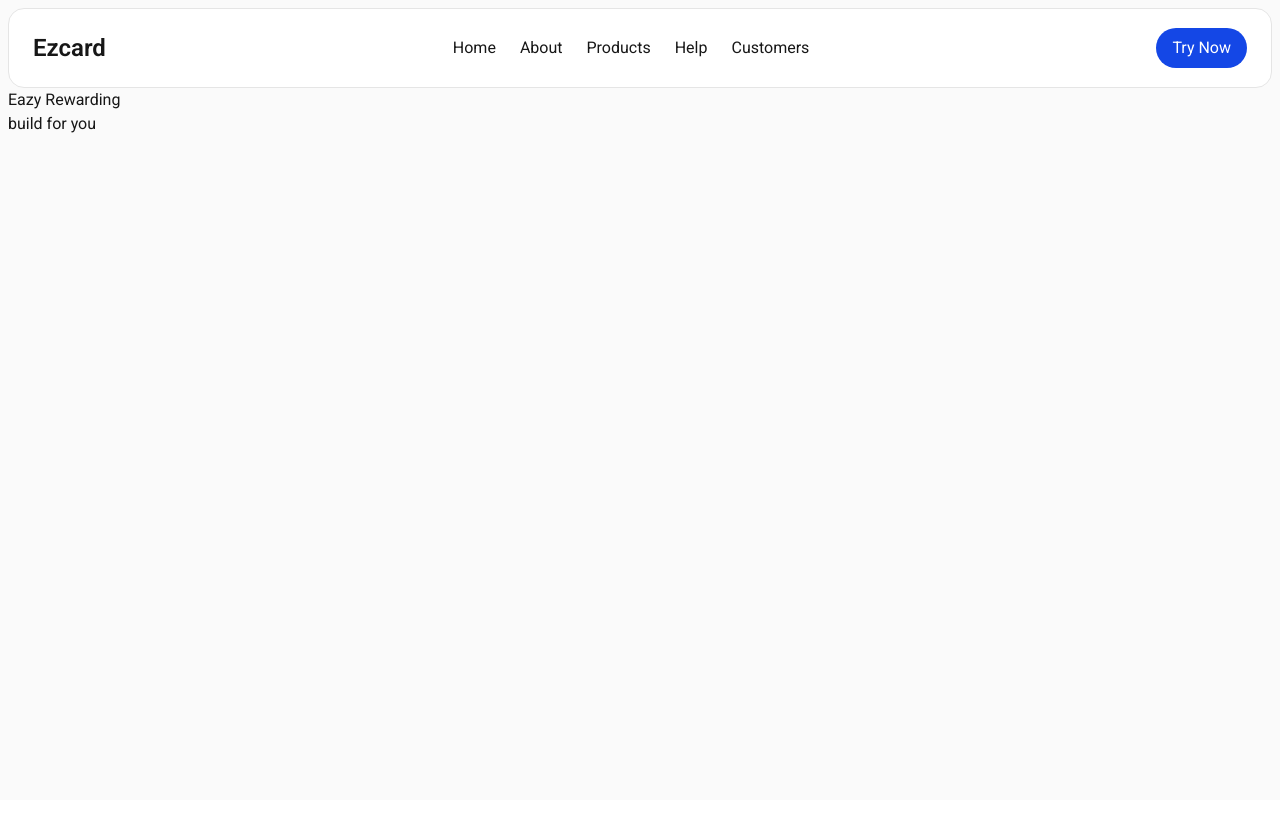
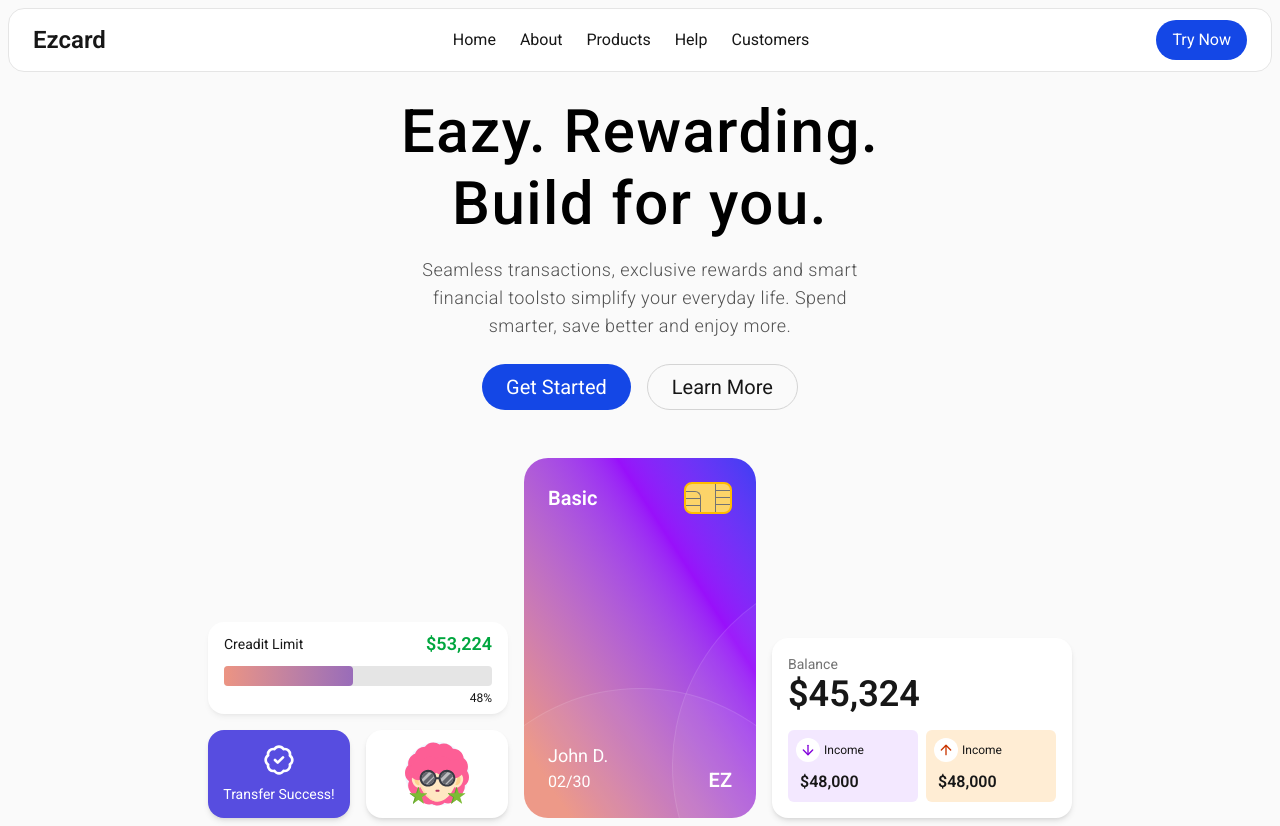
Before and after one commit to prasad-nikam/Heros, a React (Vite) app: page /ezcard in a window 1280 px wide. Before the commit the page ends 800 px from the top, so only its background shows below. Built offline with nearby package versions, Linux system fonts and the light colour scheme.

Commit message:
Ezcard:basic hero section done

```diff
--- a/src/pages/Ezcard/Ezcard.tsx
+++ b/src/pages/Ezcard/Ezcard.tsx
@@ -1,13 +1,36 @@
+import { cn } from "@/lib/utils";
 import Hero from "./Hero";
 import Navbar from "./Navbar";
 
 const Ezcard = () => {
   return (
-    <div className="flex h-screen w-full bg-neutral-50 p-2 text-neutral-900">
+    <div className="relative flex min-h-screen w-full bg-neutral-50 p-2 text-neutral-900">
       <div className="mx-auto h-full w-7xl">
         <Navbar />
         <Hero />
       </div>
+      {/* <div className="absolute inset-0 top-105 flex justify-center mask-t-from-88% mask-t-to-95%">
+        <div
+          className={cn(
+            "size-450 rounded-full border border-neutral-300",
+            "flex items-center justify-center"
+          )}
+        >
+          <div
+            className={cn(
+              "size-400 rounded-full border border-neutral-300",
+              "flex items-center justify-center"
+            )}
+          >
+            <div
+              className={cn(
+                "size-350 rounded-full border border-neutral-300",
+                "flex items-center justify-center"
+              )}
+            ></div>
+          </div>
+        </div>
+      </div> */}
     </div>
   );
 };
--- a/src/pages/Ezcard/Hero.tsx
+++ b/src/pages/Ezcard/Hero.tsx
@@ -1,12 +1,132 @@
+import { cn } from "@/lib/utils";
+import { ArrowDown, ArrowUp, BadgeCheck } from "lucide-react";
+import girlSvg from "./girl-svgrepo-com.svg";
 const Hero = () => {
   return (
-    <div>
-      <div>
-        Eazy <span>Rewarding</span>
+    <div className="flex flex-col items-center justify-start">
+      <div className="flex flex-col items-center justify-center pt-6 text-4xl font-medium tracking-wide text-black md:text-6xl md:leading-18">
+        <div>
+          Eazy. <span>Rewarding.</span>
+        </div>
+        <div>Build for you.</div>
       </div>
-      <div>build for you</div>
+      <div className="h-fit pt-4 text-center font-light tracking-wide text-neutral-600 md:w-120 md:text-lg">
+        Seamless transactions, exclusive rewards and smart financial toolsto
+        simplify your everyday life. Spend smarter, save better and enjoy more.
+      </div>
+      <div className="flex justify-center gap-4 p-6 md:text-xl">
+        <button className="cursor-pointer rounded-full bg-blue-700 px-6 py-2 text-white hover:bg-blue-600">
+          Get Started
+        </button>
+        <button className="cursor-pointer rounded-full border border-neutral-300 px-6 py-2 hover:bg-neutral-200">
+          Learn More
+        </button>
+      </div>
+      <div className="z-9 flex flex-col items-center justify-center gap-4 pt-6 lg:flex-row lg:items-end">
+        <div className="order-2 flex w-75 flex-col justify-between gap-4 lg:order-1">
+          <div className="w-full rounded-2xl bg-white p-4 py-2 shadow-md/5">
+            <div className="flex items-center justify-between pb-2">
+              <div className="text-sm">Creadit Limit</div>
+              <div className="text-lg font-semibold text-green-600">
+                $53,224
+              </div>
+            </div>
+            <div className="flex flex-col items-end gap-1">
+              <div className="h-5 w-full rounded-sm bg-neutral-200">
+                <div className="to h-full w-[48%] rounded-sm bg-linear-to-r from-[#EC9482] to-[#996CB9]"></div>
+              </div>
+              <div className="text-xs">48%</div>
+            </div>
+          </div>
+          <div className="flex h-22 w-full gap-4">
+            <div className="flex h-full w-1/2 flex-col items-center justify-center gap-2 rounded-2xl bg-[#574DE0] text-white shadow-md/10">
+              <div>
+                <BadgeCheck className="size-8" />
+              </div>
+              <div className="text-sm">Transfer Success!</div>
+            </div>
+            <div className="flex h-full w-1/2 items-center justify-center rounded-2xl bg-white shadow-md/10">
+              <div className="size-16 rounded-full bg-blue-50">
+                <img src={girlSvg} alt="A girl illustration" />
+              </div>
+            </div>
+          </div>
+        </div>
+        <div
+          className={cn(
+            "relative order-1 h-90 w-58 overflow-hidden rounded-3xl lg:order-2",
+            "bg-linear-to-tr from-[#EC9482] from-10% via-purple-600 via-70% to-[#3C3FF3]"
+          )}
+        >
+          <div className="flex h-full w-full flex-col justify-between rounded-3xl p-6 text-white">
+            <div className="flex items-center justify-between">
+              <div className="text-xl font-semibold">Basic</div>
+              <div className="h-8 w-12">
+                <SimChip />
+              </div>
+            </div>
+            <div className="flex items-end justify-between">
+              <div>
+                <div className="text-lg">John D.</div>
+                02/30
+              </div>
+              <div className="text-xl font-semibold">EZ</div>
+            </div>
+          </div>
+
+          <div className="absolute top-[64%] left-1/2 size-100 -translate-x-1/2 rounded-t-full border border-neutral-50/10 bg-white/5"></div>
+          <div className="absolute top-[30%] left-[64%] size-100 rounded-full border border-neutral-50/10 bg-white/5"></div>
+        </div>
+        <div className="order-3 flex w-75 flex-col rounded-2xl bg-white p-4 shadow-md/10">
+          <div className="text-sm text-neutral-500">Balance</div>
+          <div className="pb-4 text-4xl font-semibold"> $45,324</div>
+          <div className="flex h-18 w-full gap-2">
+            <div className="flex h-full w-1/2 flex-col justify-between rounded-md bg-purple-100 p-2">
+              <div>
+                <div className="flex items-center gap-1 text-xs">
+                  {" "}
+                  <ArrowDown className="rounded-full bg-white p-1 text-sm text-purple-700" />{" "}
+                  Income
+                </div>
+              </div>
+              <div className="pl-1 font-semibold">$48,000</div>
+            </div>
+
+            <div className="flex h-full w-1/2 flex-col justify-between rounded-md bg-orange-100 p-2">
+              <div>
+                <div className="flex items-center gap-1 text-xs">
+                  {" "}
+                  <ArrowUp className="rounded-full bg-white p-1 text-sm text-orange-700" />{" "}
+                  Income
+                </div>
+              </div>
+              <div className="pl-1 font-semibold">$48,000</div>
+            </div>
+          </div>
+        </div>
+      </div>
     </div>
   );
 };
 
 export default Hero;
+
+const SimChip = () => {
+  return (
+    <div className="grid size-full grid-cols-3 rounded-lg border-2 border-[#ffbb00] bg-[#fcd469]">
+      <div className="grid grid-rows-4">
+        <div></div>
+        <div className="rounded-tr-md border-t border-r border-neutral-500"></div>
+        <div className="border-t border-r border-neutral-500"></div>
+        <div className="border-t border-r border-neutral-500"></div>
+      </div>
+      <div></div>
+      <div className="grid grid-rows-4 border-l border-neutral-500">
+        <div className="border-b border-neutral-500"></div>
+        <div className="border-b border-neutral-500"></div>
+        <div className="border-b border-neutral-500"></div>
+        <div className=""></div>
+      </div>
+    </div>
+  );
+};
--- a/src/pages/Ezcard/Navbar.tsx
+++ b/src/pages/Ezcard/Navbar.tsx
@@ -5,7 +5,7 @@ import { useState } from "react";
 const Navbar = () => {
   const [open, setOpen] = useState(false);
   return (
-    <div className="relative flex h-20 w-full items-center justify-between rounded-2xl border border-neutral-200 bg-white">
+    <div className="relative flex h-16 w-full items-center justify-between rounded-2xl border border-neutral-200 bg-white">
       <div className="pl-6 text-2xl font-semibold">Ezcard</div>
       <div className="hidden items-center gap-6 md:flex">
         <div>Home</div>
@@ -15,7 +15,7 @@ const Navbar = () => {
         <div>Customers</div>
       </div>
       <div className="hidden pr-6 md:flex">
-        <button className="rounded-full bg-blue-700 px-4 py-2 text-white">
+        <button className="cursor-pointer rounded-full bg-blue-700 px-4 py-2 text-white hover:bg-blue-600">
           Try Now
         </button>
       </div>
```
Also changed, not shown: src/pages/Ezcard/girl-svgrepo-com.svg (added).
